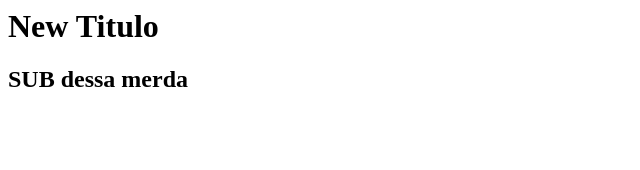
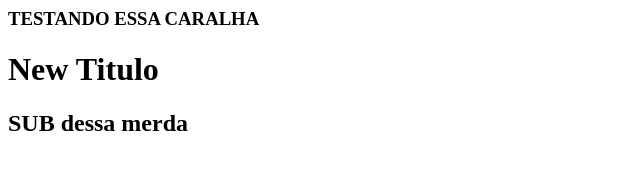
Before and after one commit to roderickMan2/treino-git, a plain HTML site: page index.html in a window 1280 px wide. Shown: the whole page, without its empty margins (0-640 px from the left). Drawn offline with Linux system fonts and the light colour scheme.

Commit message:
mudei o titulo para sub 3

```diff
--- a/index.html
+++ b/index.html
@@ -2,7 +2,7 @@
 <head></head>
 <body>
 </body>
-
+<h3> TESTANDO ESSA CARALHA</h3>
 <h1> New Titulo</h1>
 <h2> SUB dessa merda</h2>
 </html>
```
